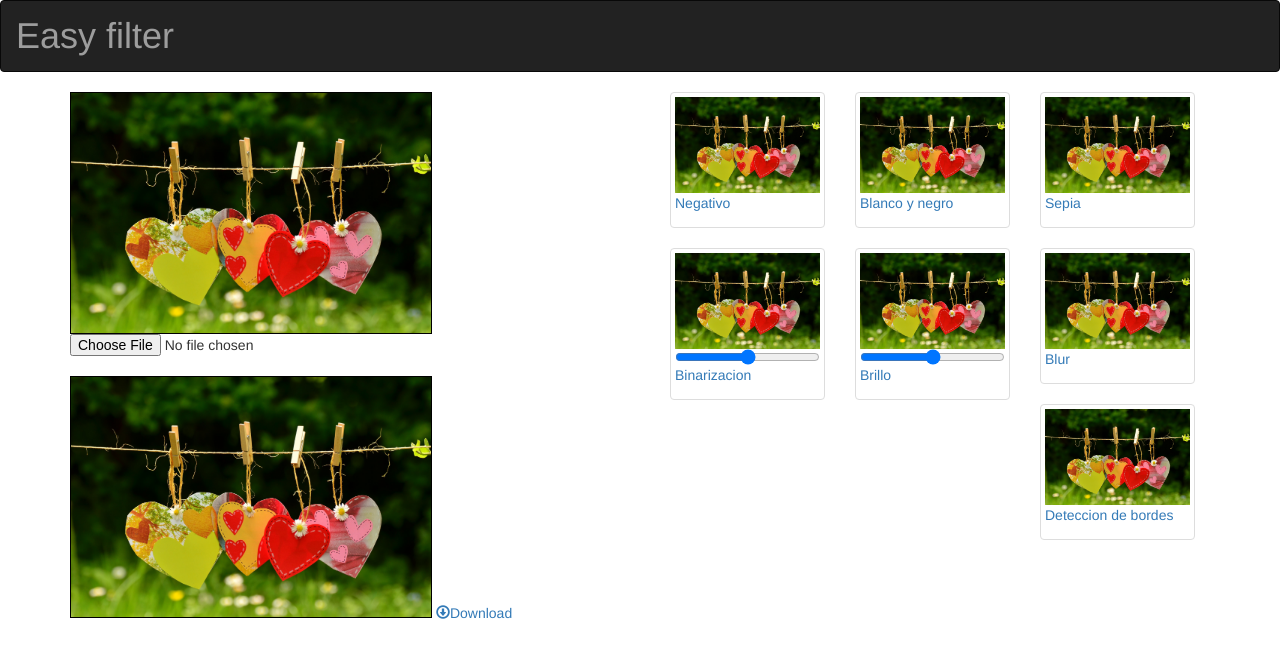
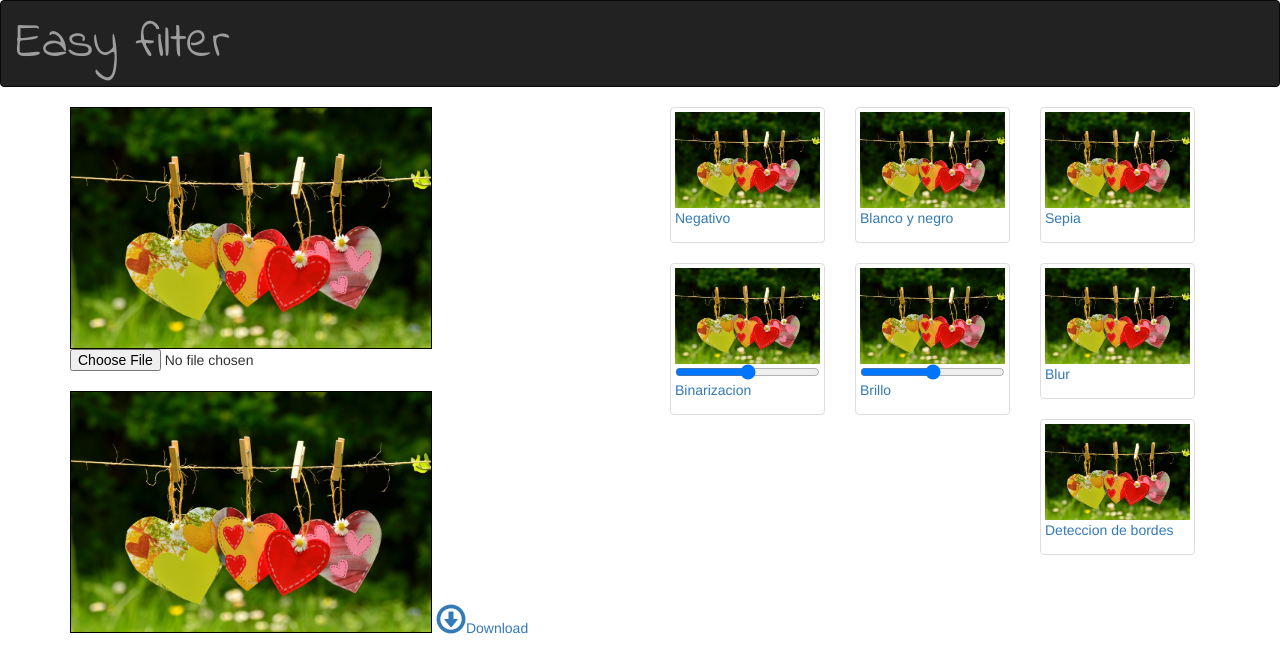
Before and after one commit to Daniela77/unicen-visualizacion, a plain HTML site: page TP1/EntregaFinal/index.html in a window 1280 px wide. Drawn offline with nearby package versions, Linux system fonts and the light colour scheme.

Commit message:
Acnbios finales

```diff
--- a/TP1/EntregaFinal/css/styleFilter.css
+++ b/TP1/EntregaFinal/css/styleFilter.css
@@ -2,3 +2,18 @@
 #ex1Slider .slider-selection {
 	background: #BABABA;
 }
+
+h1{
+	font-family: 'Indie Flower', cursive;
+	font-size: 50px;
+}
+
+h1.navbar-text{
+	text-align: center;
+}
+
+p:hover  {
+	text-decoration: none;
+}
+
+span.mysize {font-size: 30px;}
--- a/TP1/EntregaFinal/index.html
+++ b/TP1/EntregaFinal/index.html
@@ -5,9 +5,11 @@
 		<meta name="description" content="Examples for bootstrap-slider plugin">
 		<title>Tp1-Filtros</title>
 		    <link rel="stylesheet" href="https://maxcdn.bootstrapcdn.com/bootstrap/3.3.7/css/bootstrap.min.css" integrity="sha384-BVYiiSIFeK1dGmJRAkycuHAHRg32OmUcww7on3RYdg4Va+PmSTsz/K68vbdEjh4u" crossorigin="anonymous">
+				<link href="https://fonts.googleapis.com/css?family=Indie+Flower" rel="stylesheet">
 				<link rel="stylesheet" href="css/styleFilter.css">
+
 	</head>
-		<nav class="navbar navbar-inverse .text-center">
+		<nav class="navbar navbar-inverse">
 	  	<h1 class="navbar-text" >Easy filter</h1>
 		</nav>
 	<body>
@@ -19,7 +21,7 @@
 					<input type="file" id="file-input">
 					<br>
 			    <canvas id="canvasFiltro" width="360" height="240" style="border:#000 solid 1px;"></canvas>
-					<a href="#" class="" id="btn-download" download="easyFilter.png"><span class="glyphicon glyphicon-download"></span>Download</a>
+					<a href="#" class="" id="btn-download" download="easyFilter.png"><span class="glyphicon glyphicon-download mysize"></span>Download</a>
 		    </div>
 		    <div class="col-sm-6">
 				 <div class="col-sm-6 col-md-4">
```
